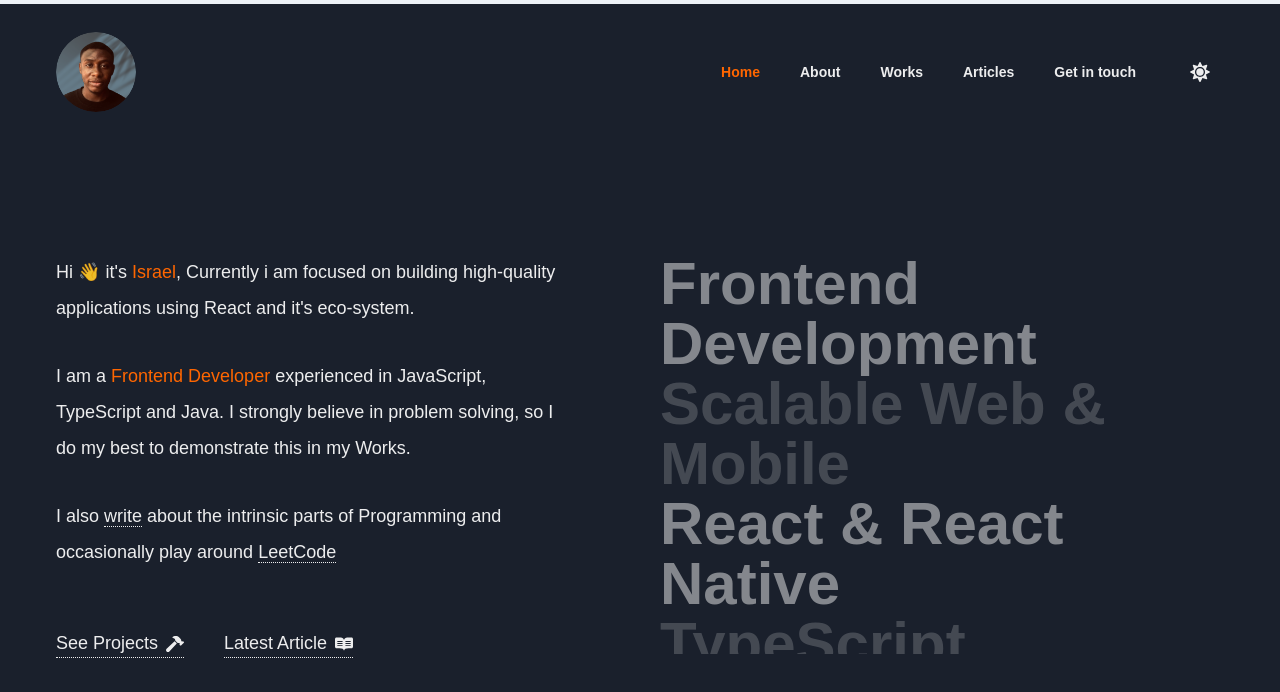
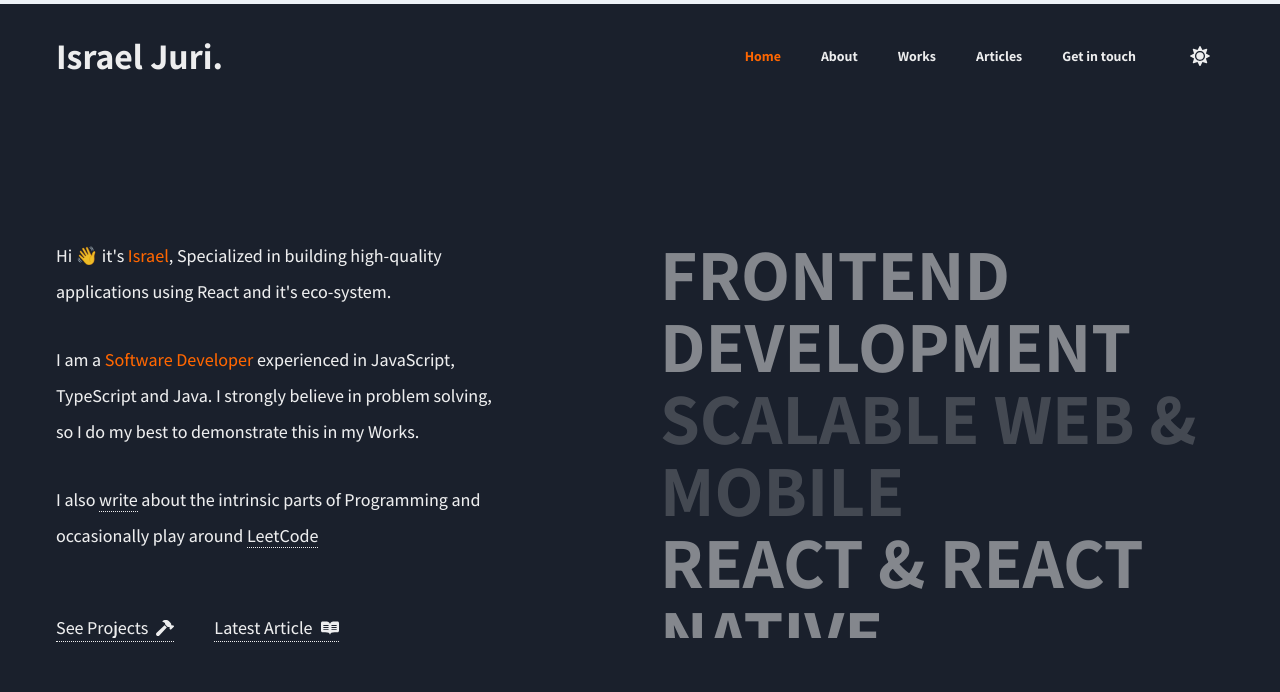
Before and after one commit to israeljuri/israeljuri, a React (Vite) app: page / in a window 1280 px wide. Shown: the top 692 px of the page. Built offline with nearby package versions, Linux system fonts and the light colour scheme.

Commit message:
Minor changes

```diff
--- a/src/components/common/hero.jsx
+++ b/src/components/common/hero.jsx
@@ -40,14 +40,14 @@ const Hero = () => {
                 <Text as="span" color="secondary.100">
                   Israel
                 </Text>
-                , Currently i am focused on building high-quality applications
-                using React and it's eco-system.
+                , Specialized in building high-quality applications using React
+                and it's eco-system.
               </Text>
 
               <Text lineHeight="2" fontSize="lg" maxW="50ch">
                 I am a{" "}
                 <Text as="span" color="secondary.100">
-                  Frontend Developer
+                  Software Developer
                 </Text>{" "}
                 experienced in JavaScript, TypeScript and Java. I strongly
                 believe in problem solving, so I do my best to demonstrate this
@@ -95,8 +95,8 @@ const Hero = () => {
                 opacity={index % 2 === 0 ? ".5" : ".2"}
                 maxW="20ch"
                 // fontWeight="normal"
-                textTransform="capitalize"
-                size={{ base: "3xl", md: "3xl" }}
+                textTransform="uppercase"
+                size={{ base: "4xl", md: "4xl" }}
               >
                 {item}
               </Heading>
--- a/src/components/common/navBar.jsx
+++ b/src/components/common/navBar.jsx
@@ -8,6 +8,7 @@ import {
   Hide,
   Box,
   useColorMode,
+  Heading,
 } from "@chakra-ui/react";
 import { useLocation, Link } from "react-router-dom";
 import CustomContainer from "./customContainer";
@@ -94,7 +95,7 @@ const NavBar = () => {
           gap="10"
         >
           <Hide below="md">
-            <Center
+            {/* <Center
               _hover={{
                 transform: "scale(1.1)",
               }}
@@ -105,7 +106,9 @@ const NavBar = () => {
               transition=".2s"
             >
               <Image src={avatar} />
-            </Center>
+            </Center> */}
+
+            <Heading> Israel Juri. </Heading>
           </Hide>
 
           <Flex
--- a/src/theme.js
+++ b/src/theme.js
@@ -16,8 +16,8 @@ const config = {
 };
 
 const fonts = {
-  body: "sans-serif",
-  heading: "sans-serif",
+  body: "assistant",
+  heading: "assistant",
 };
 
 const styles = {
```
Also changed, not shown: src/main.jsx (+7 -0 lines).
